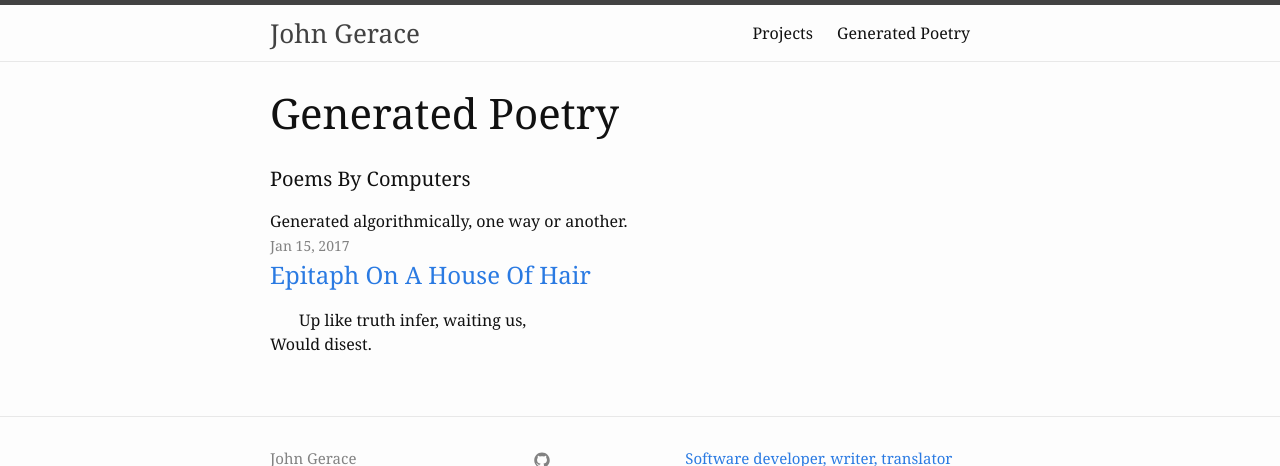
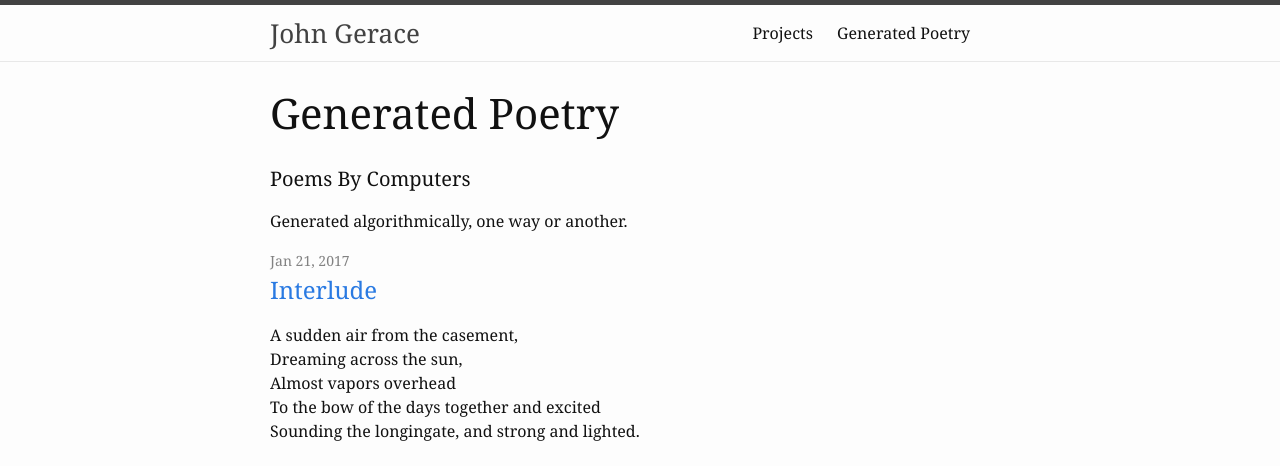
Before and after one commit to jgerace/jgerace.github.io, a Jekyll site: the page built from generatedwriting/index.html, in a window 1280 px wide, cut to the strip 0-466 px from the top of the page. Built offline with Jekyll 4.4.1, drawn with Linux system fonts in a browser that asks for light colours.

```diff
--- /dev/null
+++ b/_posts/2017-01-21-interlude.md
@@ -0,0 +1,32 @@
+---
+layout: poem
+title: Interlude
+date: 2017-01-21 18:42:00 -0400
+categories: generatedwriting
+author: John Gerace
+source: Henry Wadsworth Longfellow
+method: Recurrent neural network
+excerpt_separator: <!--more-->
+---
+
+A sudden air from the casement,
+Dreaming across the sun,
+Almost vapors overhead
+To the bow of the days together and excited
+Sounding the longingate, and strong and lighted.  <!--more-->
+
+And if a year orchards and warbiness above
+The caverns of Water of the rain,
+Like the great meadows with all tenest a-nurse;
+And through the gateways of the forest,
+Loom he passed, and held its strength,
+Forth intermingled, and buried illumined with the snows.
+Was Prospects of state as silence for his fire!
+And, if he beheld, the bubble rouse, urges with a brave of its pace,
+Then stood in all the others, through the spaceful Hastal:
+Look, with the thoughts of solemn meadows and urged,
+His weakness and singing upon his flutter,
+Forth from Baptiste, the sight of Ghibeles,
+'T is barred; as lonely for this toil, they know not.
+Master of Long Osseo, but filled till you by the tops
+Upon this coral water; Etalmi and Mary's hero.
--- a/generatedwriting/index.html
+++ b/generatedwriting/index.html
@@ -7,7 +7,7 @@ title: Generated Poetry
 
   <h1 class="page-heading">Poems By Computers</h1>
 
-  Generated algorithmically, one way or another.
+  <p>Generated algorithmically, one way or another.</p>
 
   <ul class="post-list">
     {% for post in site.posts %}
```
